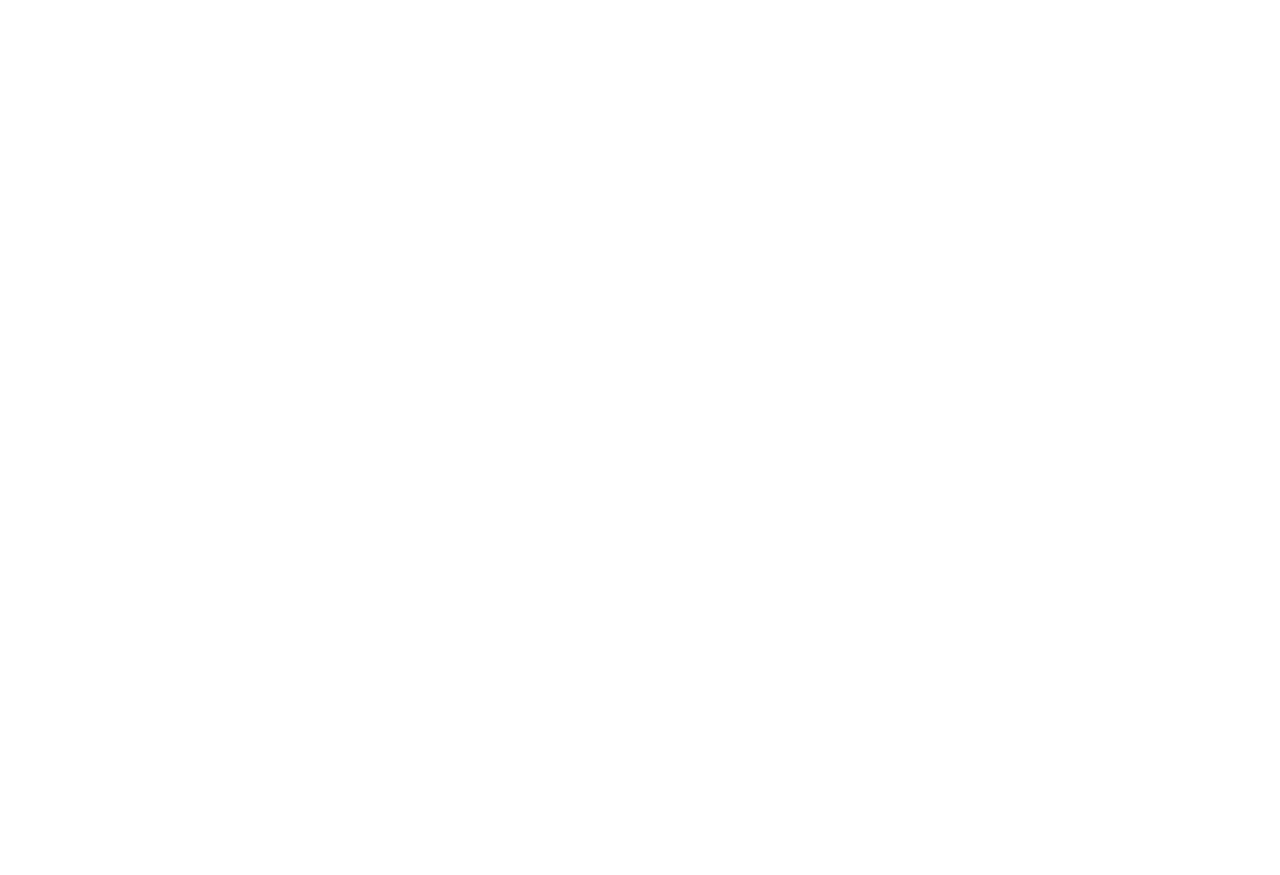
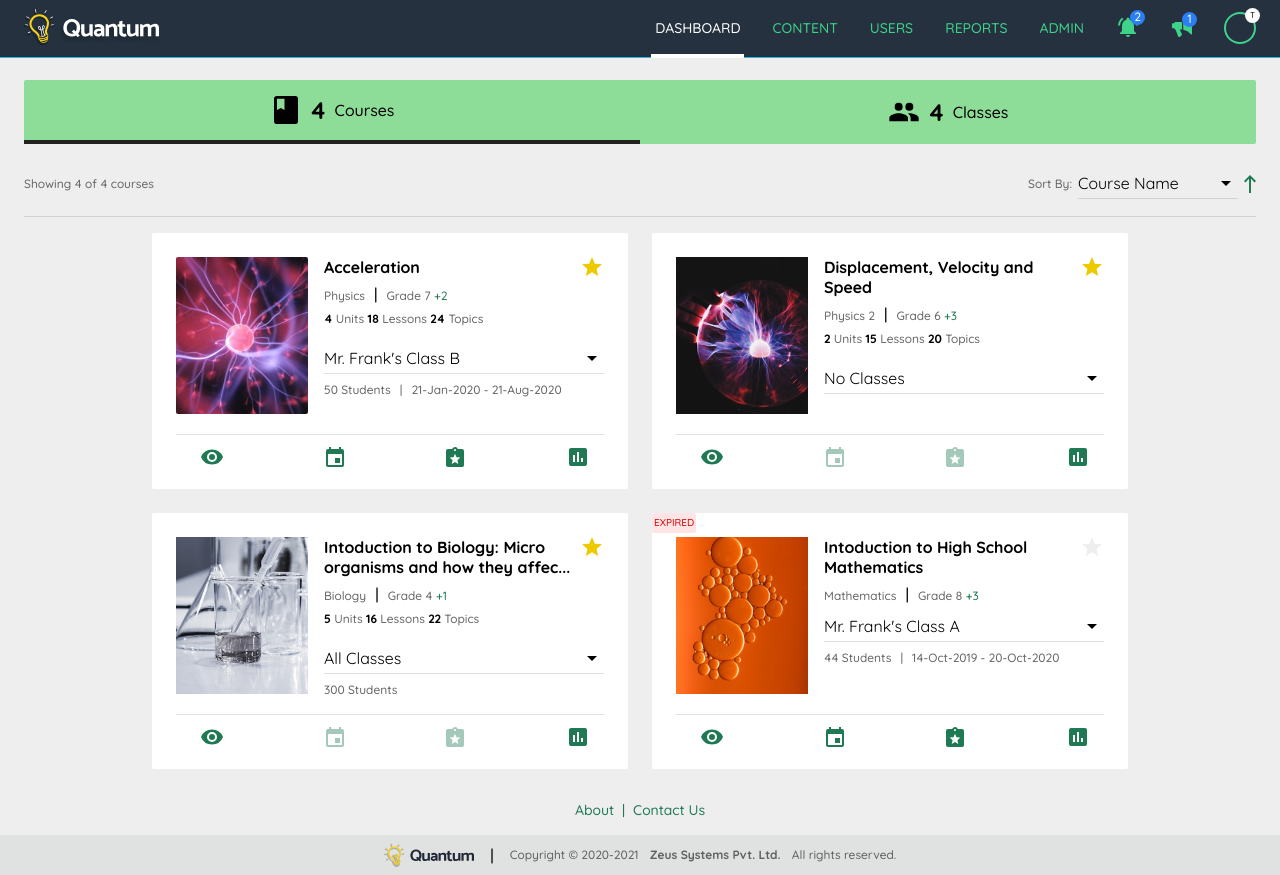
Before and after one commit to parthnanda99/zeus_learning_tasks, a plain HTML site: page Task 4/dashboard.html in a window 1280 px wide. Before the commit the page ends 800 px from the top, so only its background shows below. Drawn offline with Linux system fonts and the light colour scheme.

Commit message:
dashboard page completed

```diff
--- /dev/null
+++ b/Task 4/dashboard.css
@@ -0,0 +1,378 @@
+@font-face {
+	font-family: 'Quicksand';
+	src: url(./QuicksandFonts/static/Quicksand-Regular.ttf);
+	font-style: normal;
+	font-weight: 400;
+}
+
+@font-face {
+	font-family: 'Quicksand';
+	src: url(./QuicksandFonts/static/Quicksand-Medium.ttf);
+	font-style: medium;
+	font-weight: 500;
+}
+
+@font-face {
+	font-family: 'Quicksand';
+	src: url(./QuicksandFonts/static/Quicksand-Bold.ttf);
+	font-style: bold;
+	font-weight: 700;
+}
+@font-face {
+	font-family: 'Quicksand';
+	src: url(./QuicksandFonts/static/Quicksand-Light.ttf);
+	font-style: light;
+	font-weight: 300;
+}
+@font-face {
+	font-family: 'Quicksand';
+	src: url(./QuicksandFonts/static/Quicksand-SemiBold.ttf);
+	font-style: semibold;
+	font-weight: 600;
+}
+
+* {
+	padding: 0;
+	margin: 0;
+	box-sizing: border-box;
+}
+body {
+	background-color: #eee;
+	font-family: 'Quicksand';
+	font-weight: 500;
+}
+.background {
+	height: 58px;
+	position: absolute;
+	width: 100%;
+	left: 0;
+	z-index: -10;
+
+	background: url(./headerpatternimage.png) repeat 0, 0;
+}
+.background::after {
+	position: absolute;
+	content: ' ';
+	top: 0;
+	left: 0;
+	z-index: -10;
+	width: 100%;
+	height: 100%;
+	background-color: #25313f;
+}
+.background img {
+	padding: 10px 0px 0px 32px;
+}
+header {
+	position: fixed;
+	border-bottom: 2px solid #31b9e4;
+	justify-content: space-between;
+	display: flex;
+	align-items: center;
+	z-index: 10;
+	width: 100%;
+	height: 58px;
+	padding: 0 24px;
+}
+img {
+	cursor: pointer;
+}
+ul {
+	display: flex;
+	flex-direction: row;
+	justify-content: flex-end;
+	align-items: center;
+	gap: 32px;
+}
+ul li {
+	list-style: none;
+	color: #3fd28b;
+	font-size: 14px;
+	line-height: 14.4px;
+	text-transform: uppercase;
+}
+.menu-bar ul li {
+	position: relative;
+}
+.hamburger {
+	display: none;
+}
+
+@media screen and (max-width: 1040px) {
+	.menu-bar #dashboard,
+	#content,
+	#users,
+	#reports,
+	#admin {
+		display: none;
+	}
+	.menu-bar .hamburger {
+		display: block;
+	}
+}
+#dashboard {
+	color: #fff;
+}
+
+.underline {
+	position: absolute;
+	top: 33px;
+	left: -4px;
+	width: 93px;
+	height: 4px;
+	background-color: #fff;
+}
+
+.badge {
+	position: absolute;
+	top: -5px;
+	right: -5px;
+	font-size: 12px;
+	color: #fff;
+	display: flex;
+	justify-content: center;
+	align-items: center;
+	width: 15px;
+	height: 15px;
+	border-radius: 50%;
+	background-color: #2a7ff3;
+}
+.white {
+	background-color: #fff;
+	color: #000;
+	font-size: 8px;
+	right: -4px;
+	top: -4px;
+}
+
+.profile {
+	height: 32px;
+	width: 32px;
+	border-radius: 50%;
+	background-color: #25313f;
+	display: block;
+	border: 2px solid #3fd28b;
+}
+.container {
+	padding: 80px 24px 24px 24px;
+}
+.course {
+	height: 64px;
+	width: 100%;
+	background-color: #8ddc97;
+	border-radius: 2px;
+	display: flex;
+}
+.courseCount,
+.classCount {
+	width: 50%;
+	display: flex;
+	justify-content: center;
+	align-items: center;
+	gap: 8px;
+}
+.courseCount {
+	border-bottom: 4px solid #222;
+}
+
+.count {
+	font-weight: 700;
+	font-size: 24px;
+	line-height: 28px;
+}
+
+.count-text {
+	font-size: 16px;
+	line-height: 20px;
+}
+
+.subject,
+.grade,
+.students,
+.sort {
+	color: #666;
+	font-size: 12px;
+	line-height: 16px;
+}
+.sort {
+	margin-top: 24px;
+	display: flex;
+	align-items: center;
+	justify-content: space-between;
+}
+.sort-by {
+	display: flex;
+	align-items: center;
+	gap: 6px;
+}
+
+.courses {
+	display: grid;
+	justify-content: center;
+	grid-gap: 24px;
+	grid-template-columns: repeat(auto-fit, 476px);
+	margin: 17px 0 8px;
+	border-top: 1px solid rgba(0, 0, 0, 0.12);
+	padding-top: 16px;
+}
+
+.card {
+	background-color: #fff;
+	border-radius: 2px;
+	padding: 24px 24px 10px 24px;
+	display: flex;
+	gap: 16px;
+	position: relative;
+	flex-direction: column;
+}
+
+.card-header {
+	display: flex;
+	flex-direction: row;
+	gap: 16px;
+}
+
+img {
+	cursor: pointer;
+}
+
+#course-name {
+	font-family: 'Quicksand';
+	font-size: 16px;
+	line-height: 20px;
+	width: 160px;
+	padding: 5px 0;
+	border: none;
+	border-bottom: 1px solid rgba(0, 0, 0, 0.12);
+	background-color: #eee;
+	appearance: none;
+	background-image: url(./icons/arrow-down.svg);
+	background-repeat: no-repeat;
+	background-position: right;
+}
+
+.course-info {
+	display: flex;
+	flex-direction: column;
+	flex: 1;
+}
+
+.title img {
+	position: absolute;
+	top: 22px;
+	right: 24px;
+}
+
+.course-info h2 {
+	font-size: 16px;
+	line-height: 20px;
+	color: #000;
+	margin-bottom: 7px;
+	width: 250px;
+	word-wrap: break-word;
+}
+
+.line {
+	margin: 0 9px;
+}
+
+.green-text {
+	font-size: 12px;
+	line-height: 16px;
+	color: #1f7a54;
+}
+
+.grade-info {
+	margin-bottom: 7px;
+}
+
+.syllabus {
+	color: #666;
+	font-size: 12px;
+	line-height: 16px;
+	margin-bottom: 16px;
+}
+
+.bold-text {
+	font-weight: 700;
+	color: #000;
+	font-size: 12px;
+	line-height: 16px;
+}
+
+.teacher select {
+	font-family: 'Quicksand';
+	font-size: 16px;
+	line-height: 20px;
+	width: 100%;
+	padding: 5px 0;
+	border: none;
+	border-bottom: 1px solid rgba(0, 0, 0, 0.12);
+	margin-bottom: 8px;
+	appearance: none;
+	background-image: url(./icons/arrow-down.svg);
+	background-repeat: no-repeat;
+	background-position: right;
+	background-color: transparent;
+}
+
+.options {
+	display: flex;
+	gap: 102px;
+	padding: 10px 24px;
+	border-top: 1px solid rgba(0, 0, 0, 0.12);
+}
+
+.expired {
+	position: absolute;
+	top: 0;
+	left: 0;
+	padding: 2px;
+	font-size: 10px;
+	line-height: 16px;
+	color: #d80000;
+	border-radius: 2px;
+	background-color: #ffe4e6;
+}
+
+.disabled {
+	opacity: 40%;
+}
+
+.disabled-star {
+	filter: brightness(0) invert(98%) sepia(58%) saturate(79%) hue-rotate(91deg)
+		brightness(108%) contrast(87%);
+}
+
+.about {
+	display: flex;
+	justify-content: center;
+	font-size: 14px;
+	line-height: 18px;
+	color: #1f7a54;
+	gap: 8px;
+	margin-bottom: 16px;
+}
+
+footer {
+	width: 100%;
+	height: 40px;
+	text-align: center;
+	background-color: #e0e1e1;
+	display: flex;
+	align-items: center;
+	justify-content: center;
+	gap: 16px;
+}
+
+.footer-text {
+	font-size: 12px;
+	line-height: 16px;
+	color: #616161;
+}
+
+.zeus {
+	font-size: 12px;
+	font-weight: 700;
+	margin: 0 8px;
+}
--- a/Task 4/dashboard.html
+++ b/Task 4/dashboard.html
@@ -0,0 +1,199 @@
+<!DOCTYPE html>
+<html lang="en">
+
+<head>
+    <meta charset="UTF-8">
+    <meta http-equiv="X-UA-Compatible" content="IE=edge">
+    <meta name="viewport" content="width=device-width, initial-scale=1.0">
+    <title>Dashboard page</title>
+    <link rel="stylesheet" href="dashboard.css">
+</head>
+
+<body>
+    <header>
+        <div class="background"></div>
+        <img src="./icons/logo used in header.svg" alt=" header quantum logo">
+
+        <div class="menu-bar">
+            <ul>
+                <li id="dashboard">Dashboard <span class="underline"></span></li>
+                <li id="content">Content</li>
+                <li id="users">Users</li>
+                <li id="reports">Reports</li>
+                <li id="admin">Admin</li>
+                <li><img src="./icons/alerts.svg" alt="alerts"> <span class="badge">2</span></li>
+                <li><img src="./icons/announcements.svg" alt="announcement"><span class="badge">1</span></li>
+                <li><span class="profile"></span><span class="badge white">T</span></li>
+                <li class="hamburger"><img src="./icons/hamburger-menu.svg" alt="hamburger-menu"></li>
+
+            </ul>
+        </div>
+
+    </header>
+    <div class="container">
+        <div class="course">
+            <div class="courseCount">
+                <img src="./icons/courses.svg" alt="course">
+                <span class="count">4</span>
+                <span class="count-text">Courses</span>
+
+            </div>
+            <div class="classCount">
+                <img src="./icons/classes.svg" alt="classes">
+                <span class="count">4</span>
+                <span class="count-text">Classes</span>
+
+            </div>
+        </div>
+        <div class="sort">
+            <span>Showing 4 of 4 courses</span>
+            <div class="sort-by"><span>Sort By:</span>
+                <select id="course-name" name="course-name">
+                    <option value="name">Course Name</option>
+                </select>
+                <img src="./icons/sort.svg" alt="sort">
+            </div>
+        </div>
+        <div class="courses">
+            <div class="card">
+                <div class="card-header">
+                    <div class="course-image">
+                        <img src="./images/imageMask.png" alt="course 1">
+                    </div>
+                    <div class="course-info">
+                        <div class="title">
+                            <h2>Acceleration</h2>
+                            <img src="./icons/favourite.svg" alt="">
+                        </div>
+                        <div class="grade-info"><span class="subject">Physics</span><span class="line">|</span><span
+                                class="grade">Grade 7 </span>
+                            <span class="green-text">+2</span></div>
+                        <p class="syllabus"><span class="units bold-text">4</span> Units <span
+                                class="lessons bold-text">18</span> Lessons <span class="topics bold-text">24</span>
+                            Topics</p>
+                        <div class="teacher">
+                            <select id="teacher" name="teacher">
+                                <option value="frank">Mr. Frank's Class B</option>
+                            </select>
+                        </div>
+                        <p class="students">50 Students<span class="line">|</span><span class="date">21-Jan-2020 -
+                                21-Aug-2020</span></p>
+                    </div>
+                </div>
+                <div class="options">
+                    <img src="./icons/preview.svg" alt="">
+                    <img src="./icons/manage course.svg" alt="">
+                    <img src="./icons/grade submissions.svg" alt="">
+                    <img src="./icons/reports.svg" alt="">
+                </div>
+            </div>
+            <div class="card">
+                <div class="card-header">
+                    <div class="course-image">
+                        <img src="./images/imageMask-1.png" alt="course 2">
+                    </div>
+                    <div class="course-info">
+                        <div class="title">
+                            <h2>Displacement, Velocity and Speed</h2>
+                            <img src="./icons/favourite.svg" alt="">
+                        </div>
+                        <div class="grade-info"><span class="subject">Physics 2</span><span class="line">|</span><span
+                                class="grade">Grade 6 </span>
+                            <span class="green-text">+3</span></div>
+                        <p class="syllabus"><span class="units bold-text">2</span> Units <span
+                                class="lessons bold-text">15</span> Lessons <span class="topics bold-text">20</span>
+                            Topics</p>
+                        <div class="teacher">
+                            <select id="teacher" name="teacher">
+                                <option value="">No Classes</option>
+                            </select>
+                        </div>
+                    </div>
+                </div>
+                <div class="options">
+                    <img src="./icons/preview.svg" alt="">
+                    <img class="disabled" src="./icons/manage course.svg" alt="">
+                    <img class="disabled" src="./icons/grade submissions.svg" alt="">
+                    <img src="./icons/reports.svg" alt="">
+                </div>
+            </div>
+            <div class="card">
+                <div class="card-header">
+                    <div class="course-image">
+                        <img src="./images/imageMask-3.png" alt="course 3">
+                    </div>
+                    <div class="course-info">
+                        <div class="title">
+                            <h2>Intoduction to Biology: Micro organisms and how they affec...</h2>
+                            <img src="./icons/favourite.svg" alt="">
+                        </div>
+                        <div class="grade-info"><span class="subject">Biology</span><span class="line">|</span><span
+                                class="grade">Grade 4 </span>
+                            <span class="green-text">+1</span></div>
+                        <p class="syllabus"><span class="units bold-text">5</span> Units <span
+                                class="lessons bold-text">16</span> Lessons <span class="topics bold-text">22</span>
+                            Topics</p>
+                        <div class="teacher">
+                            <select id="teacher" name="teacher">
+                                <option value="">All Classes</option>
+                            </select>
+                        </div>
+                        <p class="students">300 Students</p>
+                    </div>
+                </div>
+                <div class="options">
+                    <img src="./icons/preview.svg" alt="">
+                    <img class="disabled" src="./icons/manage course.svg" alt="">
+                    <img class="disabled" src="./icons/grade submissions.svg" alt="">
+                    <img src="./icons/reports.svg" alt="">
+                </div>
+            </div>
+            <div class="card">
+                <div class="card-header">
+                    <div class="course-image">
+                        <img src="./images/imageMask-2.png" alt="course 4">
+                    </div>
+                    <div class="course-info">
+                        <div class="title">
+                            <span class="expired">EXPIRED</span>
+                            <h2>Intoduction to High School Mathematics</h2>
+                            <img class="disabled-star" src="./icons/favourite.svg" alt="">
+                        </div>
+                        <div class="grade-info"><span class="subject">Mathematics</span><span class="line">|</span><span
+                                class="grade">Grade 8 </span>
+                            <span class="green-text">+3</span></div>
+                        <div class="teacher">
+                            <select id="teacher" name="teacher">
+                                <option value="frank">Mr. Frank's Class A</option>
+                            </select>
+                        </div>
+                        <p class="students">44 Students<span class="line">|</span>14-Oct-2019 - 20-Oct-2020</p>
+                    </div>
+                </div>
+                <div class="options">
+                    <img src="./icons/preview.svg" alt="">
+                    <img src="./icons/manage course.svg" alt="">
+                    <img src="./icons/grade submissions.svg" alt="">
+                    <img src="./icons/reports.svg" alt="">
+                </div>
+            </div>
+        </div>
+    </div>
+    </div>
+    <div class="about">
+        <span>About</span>
+        <span>|</span>
+        <span>Contact Us</span>
+    </div>
+    <footer>
+        <img src="./icons/logo used in footer.svg" alt="">
+        <span>|</span>
+        <span class="footer-text">
+            Copyright &#169; 2020-2021
+            <span class="zeus">Zeus Systems Pvt. Ltd.</span> All rights reserved.
+        </span>
+    </footer>
+
+</body>
+
+</html>
--- a/Task 4/style.css
+++ b/Task 4/style.css
@@ -39,21 +39,9 @@
 body {
 	background-color: #eee;
 	font-family: 'Quicksand';
+	font-weight: 500;
 }
-.background {
-	height: 58px;
-	position: absolute;
-	width: 100%;
-	opacity: 95%;
-	left: 0;
-	z-index: -10;
-	background-image: url(./header\ pattern\ svg.svg);
-	background-color: #25313f;
-	background-image: none;
-}
-.background img {
-	padding: 10px 0px 0px 32px;
-}
+
 header {
 	position: fixed;
 	top: 0;
@@ -64,7 +52,19 @@ header {
 	width: 100%;
 	height: 58px;
 	width: 100%;
+	background: url(./header\ pattern\ svg.svg);
 	padding: 0 24px;
+}
+header::after {
+	content: ' ';
+	position: absolute;
+	top: 0;
+	left: 0;
+	width: 100%;
+	height: 100%;
+	overflow: hidden;
+	background-color: rgba(37, 49, 63);
+	z-index: -1;
 }
 img {
 	cursor: pointer;
```
Also changed, not shown: Task 4/index.html (+2 -3 lines).
